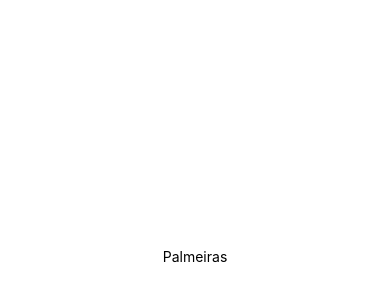
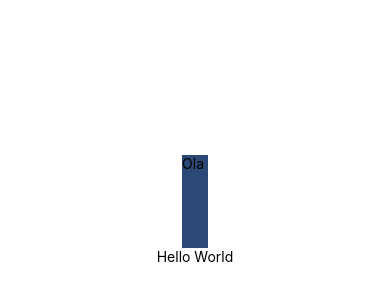
Before and after one commit to MeciCareca10/08-19-aulaTere, a React Native app: screen / in a window 390 px wide. Shown: the part 212-512 px from the top of the page. Built offline with nearby package versions, Linux system fonts and the light colour scheme.

Commit message:
`master`

```diff
--- a/App.js
+++ b/App.js
@@ -6,9 +6,9 @@
   return (
     <View style={styles.container}>
       <View style={styles.header}>
-
+          <Text>Ola </Text>
       </View>
-      <Text>Palmeiras</Text>
+      <Text>Hello World</Text>
       <StatusBar style="auto" />
     </View>
   );
```
